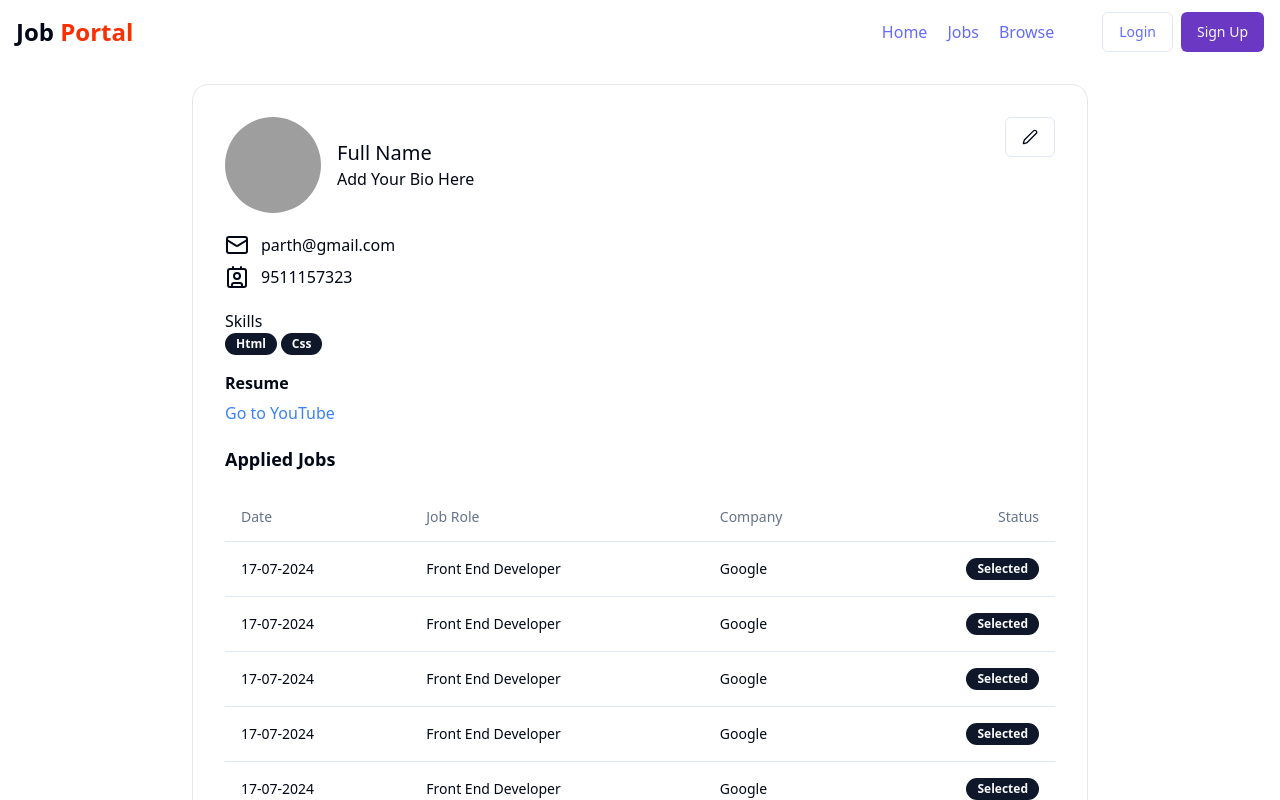
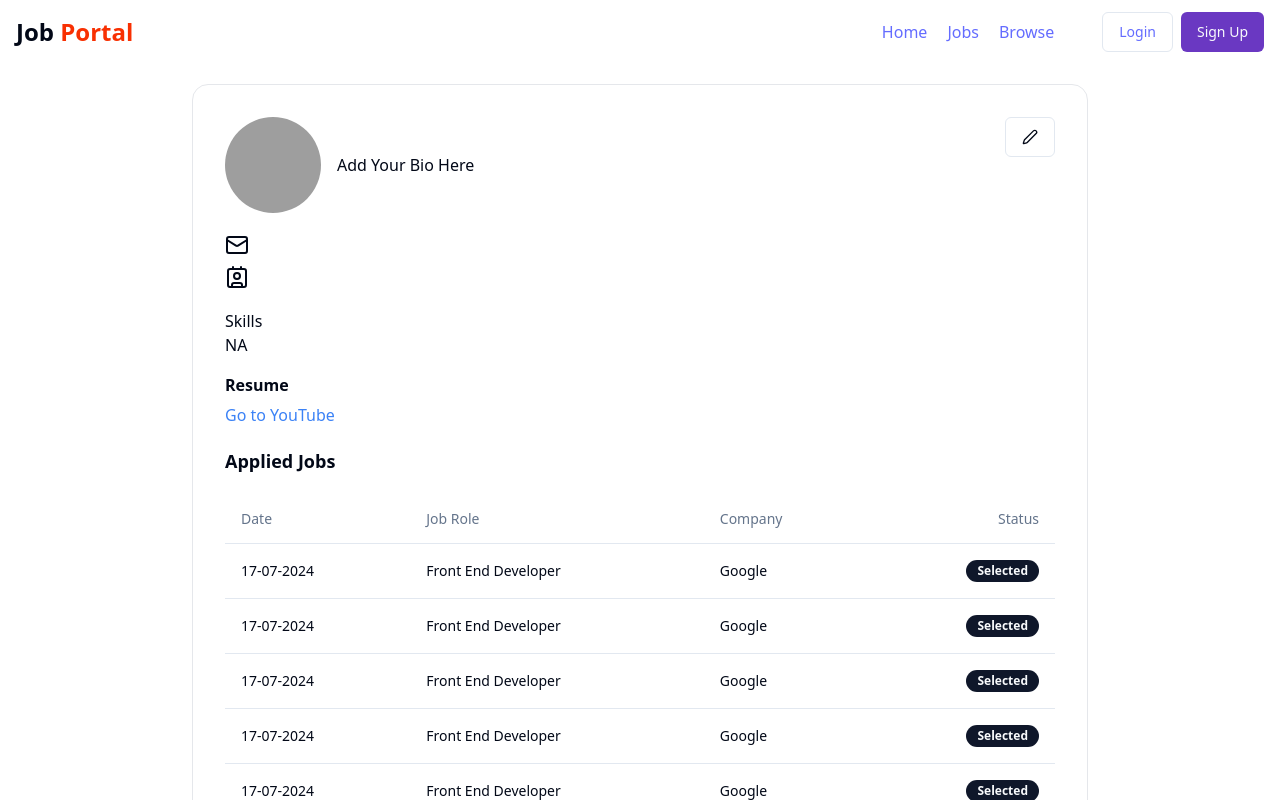
Before and after one commit to PARTH-THAPS/Job-Portal, a React (Vite) app in the folder Frontend/: page /profile in a window 1280 px wide. Shown: the top 800 px of the page. Built offline with nearby package versions, Linux system fonts and the light colour scheme; grey boxes are pictures that could not be loaded.

Commit message:
changes related to dialog

```diff
--- a/Frontend/src/components/Profile.jsx
+++ b/Frontend/src/components/Profile.jsx
@@ -8,11 +8,13 @@
 import { Label } from "./ui/label";
 import { AppliedJobTable } from "./AppliedJobTable";
 import { UpdateProfileDialog } from "./UpdateProfileDialog";
+import { useSelector } from "react-redux";
 
 const skills = ["Html", "Css"];
 const isResume = true;
 export const Profile = () => {
   const [open, setOpen] = useState(false);
+  const { user } = useSelector((store) => store.auth);
 
   return (
     <div>
@@ -28,7 +30,7 @@
             </Avatar>
 
             <div>
-              <h1 className="font-medium text-xl">Full Name</h1>
+              <h1 className="font-medium text-xl">{user?.fullName}</h1>
               <p>Add Your Bio Here</p>
             </div>
           </div>
@@ -45,20 +47,20 @@
         <div className="my-5">
           <div className="flex items-center gap-3 my-2">
             <Mail />
-            <span>parth@gmail.com</span>
+            <span>{user?.email}</span>
           </div>
           <div className="flex items-center gap-3 my-2">
             <Contact />
-            <span>9511157323</span>
+            <span>{user?.phoneNumber}</span>
           </div>
         </div>
 
         <div className="my-4">
           <h1>Skills</h1>
           <div className="flex items-center gap-1">
-            {skills.length != 0 ? (
-              skills.map((Item, index) => {
-                return <Badge key={index}>{Item}</Badge>;
+            {user?.profile.skills && user.profile.skills.length > 0 ? (
+              user.profile.skills.split(",").map((item, index) => {
+                return <Badge key={index}>{item.trim()}</Badge>;
               })
             ) : (
               <span>NA</span>
```
Also changed, not shown: 1 other file (tests, documents, lock files or other folders).
